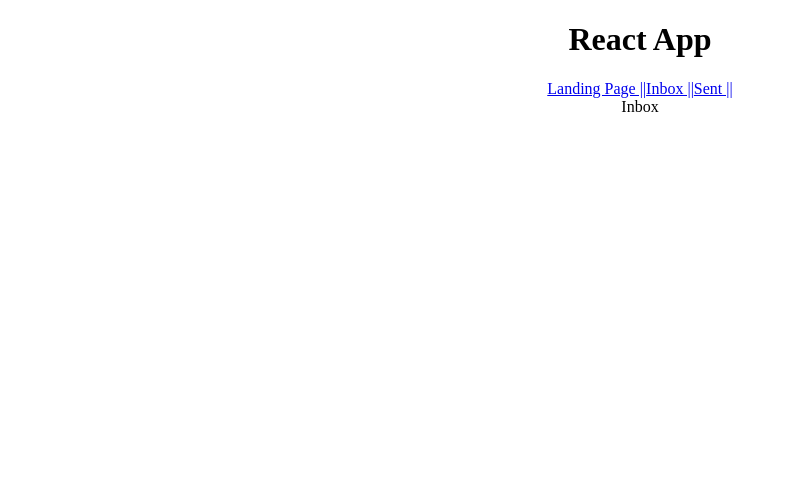
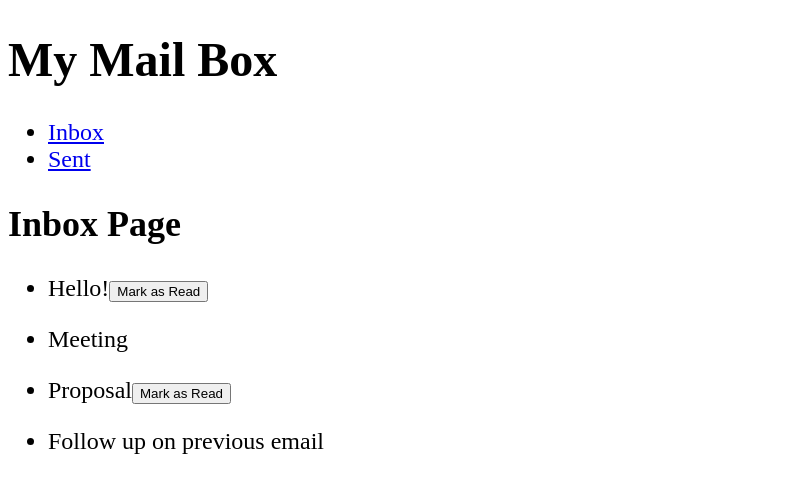
Before and after one commit to sharath-io/email-app, a React (Create React App) app: page /inbox in a window 1280 px wide. Shown: the top 492 px of the page, without its empty margins (0-787 px from the left). Built offline with nearby package versions, Linux system fonts and the light colour scheme.

Commit message:
fetched data and displayed inbox

```diff
--- a/src/App.css
+++ b/src/App.css
@@ -1,5 +1,6 @@
 .App {
-  text-align: center;
+  /* text-align: center; */
+  font-size: 24px;
 }
 
 .App-logo {
--- a/src/App.js
+++ b/src/App.js
@@ -1,18 +1,13 @@
-import {Routes,Route,NavLink} from 'react-router-dom';
-import {LandingPage,Inbox,Sent} from './pages';
+import {Routes,Route} from 'react-router-dom';
+import {Inbox,Sent} from './pages/index';
+import {Header} from './components/Header';
 import './App.css';
 
 function App() {
   return (
     <div className="App">
-      <h1>React App</h1>
-      <nav>
-        <NavLink to="/">Landing Page ||</NavLink>
-        <NavLink to="/inbox">Inbox ||</NavLink>
-        <NavLink to="/sent">Sent ||</NavLink>
-      </nav>
+     <Header/>
       <Routes>
-        <Route path='/' element={<LandingPage/>}/>
         <Route path='/inbox' element={<Inbox/>}/>
         <Route path='/sent' element={<Sent/>}/>
       </Routes>
--- /dev/null
+++ b/src/api/fakeFetch.js
@@ -0,0 +1,79 @@
+export const fakeFetch = (url) => {
+    return new Promise((resolve, reject) => {
+      setTimeout(() => {
+        if (url === 'https://example.com/api/allemails') {
+          resolve({
+            status: 200,
+            message: 'Success',
+            data: {
+              emails: [
+                {
+                  id: 1,
+                  sender: 'John Doe',
+                  subject: 'Hello!',
+                  message: 'How are you?',
+                  read: false,
+                },
+                {
+                  id: 2,
+                  sender: 'Jane Smith',
+                  subject: 'Meeting',
+                  message: 'Reminder of our meeting tomorrow at 2pm.',
+                  read: true,
+                },
+                {
+                  id: 3,
+                  sender: 'Bob Johnson',
+                  subject: 'Proposal',
+                  message:
+                    "Thanks for your proposal. We'll get back to you soon.",
+                  read: false,
+                },
+                {
+                  id: 4,
+                  sender: 'Juana',
+                  subject: 'Follow up on previous email',
+                  message:
+                    'Just checking if you got time to go through my proposal.',
+                  read: true,
+                },
+              ],
+              sentEmails: [
+                {
+                  id: 5,
+                  to: 'John Doe',
+                  subject: 'Re: Hello!',
+                  message: 'I am Good.',
+                },
+                {
+                  id: 6,
+                  to: 'Jane Smith',
+                  subject: 'Re: Meeting',
+                  message: "Thanks for the reminder. I'll be there.",
+                },
+                {
+                  id: 7,
+                  to: 'Bob Johnson',
+                  subject: 'Re: Proposal',
+                  message:
+                    'We are still discussing in the proposal you sent.',
+                },
+                {
+                  id: 8,
+                  to: 'Juana',
+                  subject: 'Re: Follow up on previous email',
+                  message:
+                    'We liked your proposal. Let us set up a meeting for further discussion.',
+                },
+              ],
+            },
+          })
+        } else {
+          reject({
+            status: 404,
+            message: 'Email list not found.',
+          })
+        }
+      }, 2000)
+    })
+  }
--- a/src/components/Header.js
+++ b/src/components/Header.js
@@ -3,7 +3,6 @@
 export function Header(){
 return (
     <div>
-     <h1>React App</h1>
      <h1>My Mail Box</h1>
      <ul>
       <li><NavLink to="/inbox">Inbox</NavLink></li>
--- a/src/pages/inbox.js
+++ b/src/pages/inbox.js
@@ -1,5 +1,35 @@
+import {useState, useEffect} from 'react';
+import {fakeFetch} from '../api/fakeFetch';
+
 export function Inbox(){
+    const [emailData, setEmailData] = useState({mails:[], sentMails:[]});
+
+    const getData = async () =>{
+        try{
+            const {status,data} = await fakeFetch('https://example.com/api/allemails');
+            if(status === 200){
+                setEmailData({mails: data.emails, sentMails:data.sentEmails});
+            }
+        }catch(e){
+            console.error(e);
+        }
+    }
+
+    useEffect(()=>{
+        getData();
+    },[])
     return (
-        <div>Inbox</div>
+        <div>
+            <h2>Inbox Page</h2>
+            <ul>
+                {
+                    emailData.mails.map(({id, subject,read}) => (<li key={id}>
+                        <p>{subject}{!read &&<button>Mark as Read</button>}</p>
+
+                        </li>))
+                }
+            </ul>
+            </div>
+
     )
 }
--- a/src/pages/index.js
+++ b/src/pages/index.js
@@ -1,5 +1,4 @@
-import {LandingPage} from './landingPage';
 import {Inbox} from './inbox';
 import {Sent} from './sent';
 
-export {LandingPage,Inbox,Sent};
+export {Inbox,Sent};
--- a/src/pages/landingPage.js
+++ /dev/null
@@ -1,5 +0,0 @@
-export function LandingPage(){
-    return (
-        <div>Landing Page</div>
-    )
-}
```
